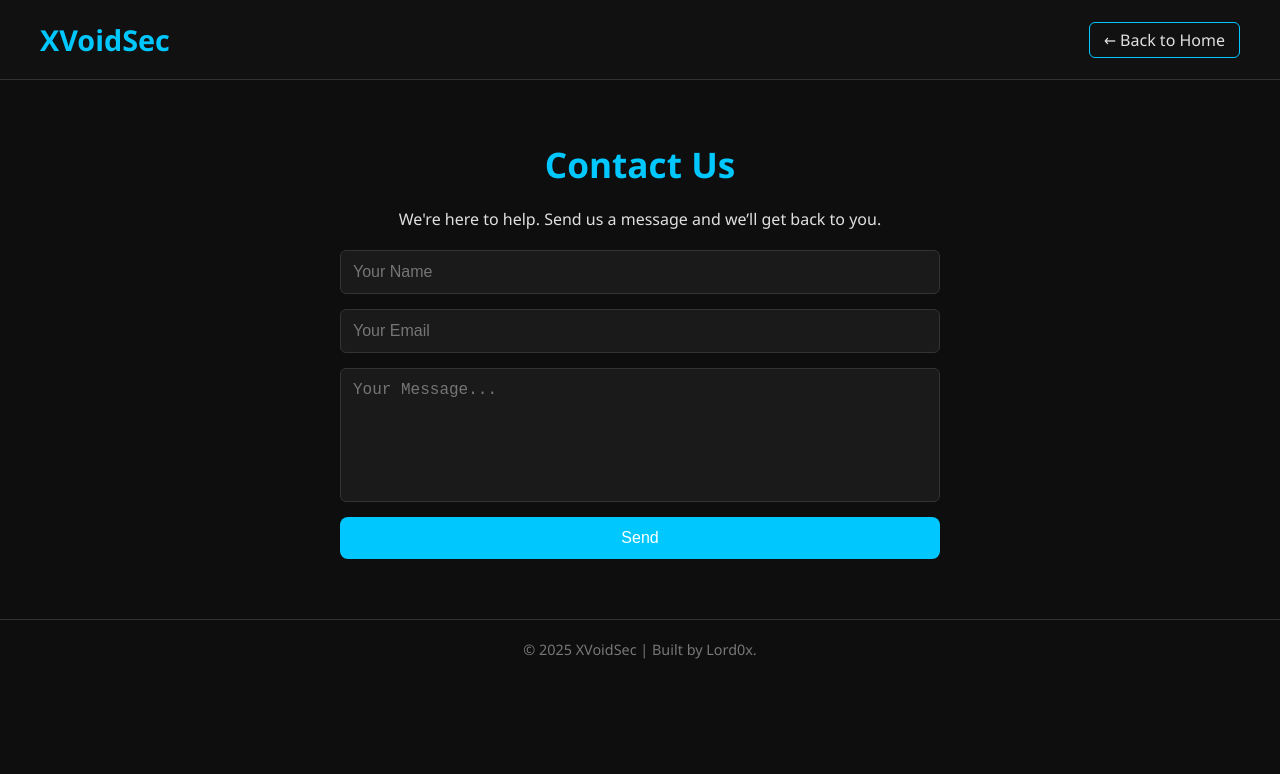
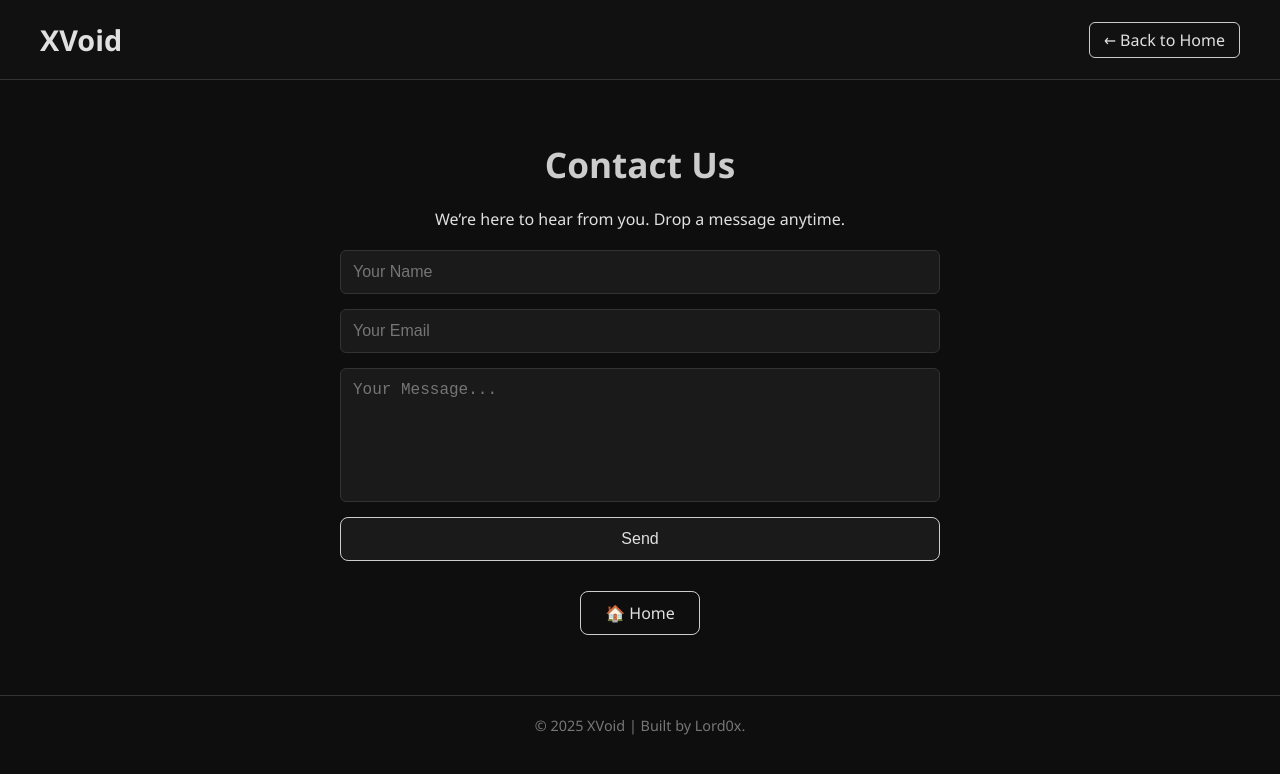
Before and after one commit to XVoidSec/XVoidSec.github.io, a plain HTML site: page contact.html in a window 1280 px wide. Drawn offline with Linux system fonts and the light colour scheme.

Commit message:
Update contact.html

```diff
--- a/contact.html
+++ b/contact.html
@@ -3,14 +3,15 @@
 <head>
   <meta charset="UTF-8" />
   <meta name="viewport" content="width=device-width, initial-scale=1.0" />
-  <title>Contact | XVoidSec</title>
+  <title>Contact | XVoid</title>
   <link rel="icon" href="https://d.top4top.io/p_3469qdrnz1.jpg" type="image/png">
   <style>
     :root {
       --bg: #0e0e0e;
       --text: #e0e0e0;
-      --accent: #00c8ff;
+      --light-gray: #ccc;
       --border: #333;
+      --hover-bg: #222;
     }
 
     body {
@@ -33,21 +34,20 @@
     .logo {
       font-size: 1.8rem;
       font-weight: bold;
-      color: var(--accent);
+      color: var(--text);
     }
 
     .back-btn {
       color: var(--text);
       text-decoration: none;
-      border: 1px solid var(--accent);
+      border: 1px solid var(--light-gray);
       padding: 6px 14px;
       border-radius: 6px;
       transition: 0.3s;
     }
 
     .back-btn:hover {
-      background-color: var(--accent);
-      color: #000;
+      background-color: var(--hover-bg);
     }
 
     main {
@@ -59,7 +59,7 @@
 
     h1 {
       font-size: 2.2rem;
-      color: var(--accent);
+      color: var(--light-gray);
       margin-bottom: 20px;
     }
 
@@ -81,23 +81,40 @@
     }
 
     input:focus, textarea:focus {
-      border-color: var(--accent);
+      border-color: var(--light-gray);
       outline: none;
     }
 
     .submit-btn {
-      background-color: var(--accent);
-      color: #fff;
+      background-color: #1a1a1a;
+      color: var(--text);
       padding: 12px;
       font-size: 1rem;
-      border: none;
+      border: 1px solid var(--light-gray);
       border-radius: 8px;
       cursor: pointer;
       transition: background 0.3s;
     }
 
     .submit-btn:hover {
-      background-color: #00a4cc;
+      background-color: var(--hover-bg);
+    }
+
+    .home-btn {
+      display: inline-block;
+      margin-top: 30px;
+      background-color: transparent;
+      color: var(--text);
+      border: 1px solid var(--light-gray);
+      padding: 10px 24px;
+      border-radius: 8px;
+      font-size: 1rem;
+      text-decoration: none;
+      transition: all 0.3s ease;
+    }
+
+    .home-btn:hover {
+      background-color: var(--hover-bg);
     }
 
     footer {
@@ -113,13 +130,13 @@
 <body>
 
   <header>
-    <div class="logo">XVoidSec</div>
+    <div class="logo">XVoid</div>
     <a href="index.html" class="back-btn">← Back to Home</a>
   </header>
 
   <main>
     <h1>Contact Us</h1>
-    <p>We're here to help. Send us a message and we’ll get back to you.</p>
+    <p>We’re here to hear from you. Drop a message anytime.</p>
 
     <form onsubmit="sendEmail(event)">
       <input type="text" id="name" placeholder="Your Name" required />
@@ -127,10 +144,12 @@
       <textarea id="message" rows="6" placeholder="Your Message..." required></textarea>
       <button type="submit" class="submit-btn">Send</button>
     </form>
+
+    <a href="index.html" class="home-btn">🏠 Home</a>
   </main>
 
   <footer>
-    &copy; 2025 XVoidSec | Built by Lord0x.
+    &copy; 2025 XVoid | Built by Lord0x.
   </footer>
 
   <script>
```
